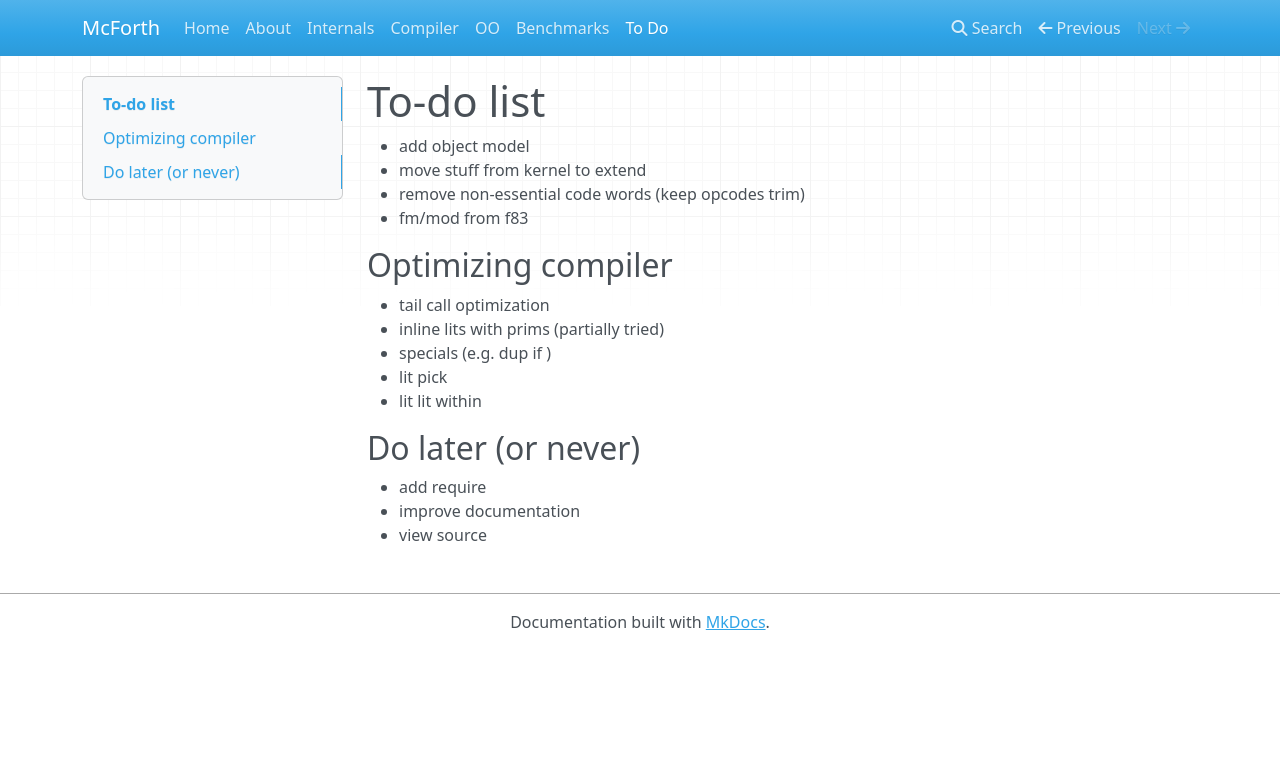
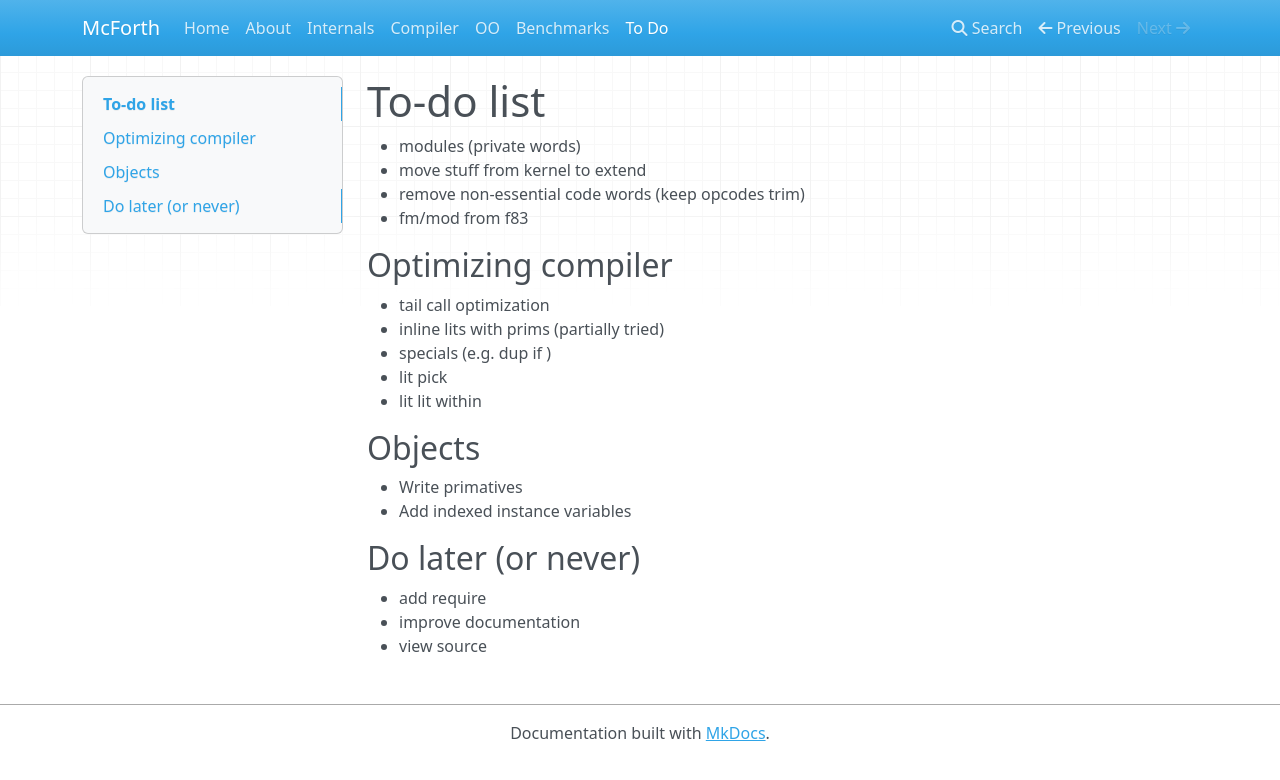
Before and after one commit to amckewan/mcforth, an MkDocs documentation site: the page built from docs/todo.md, in a window 1280 px wide. Shown: the top 780 px of the page. Built offline with MkDocs 1.6.1, drawn with Linux system fonts in a browser that asks for light colours; nearby versions of some CDN libraries.

Commit message:
Add object initialization
The oo model is mostly complete and should be usable now.
Add todo list.

```diff
--- a/docs/todo.md
+++ b/docs/todo.md
@@ -1,6 +1,6 @@
 # To-do list
 
-* add object model
+* modules (private words)
 * move stuff from kernel to extend
 * remove non-essential code words (keep opcodes trim)
 * fm/mod from f83
@@ -13,6 +13,11 @@
 * lit pick
 * lit lit within
 
+## Objects
+
+* Write primatives
+* Add indexed instance variables
+
 ## Do later (or never)
 
 * add require
```
Also changed, not shown: 4 other files.
